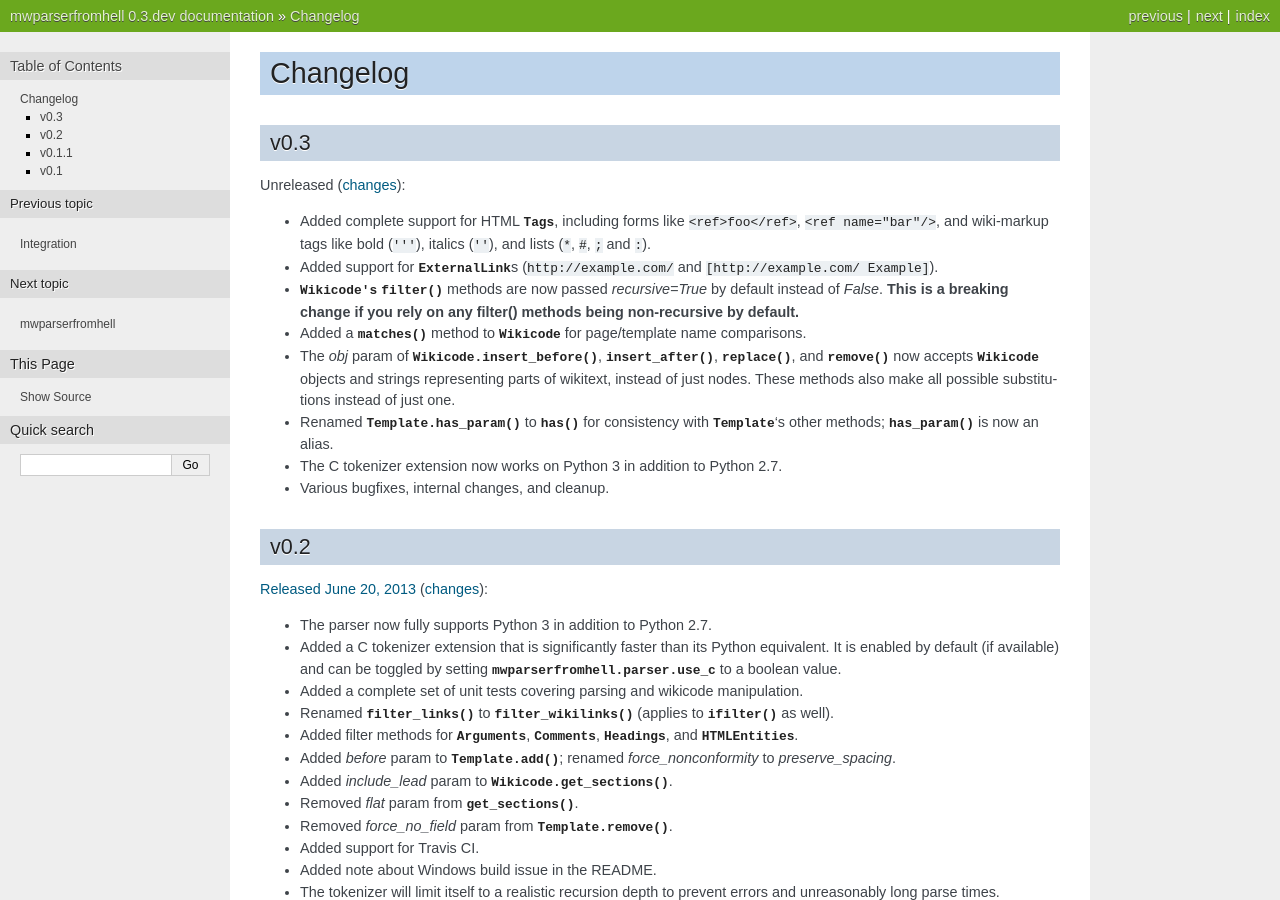
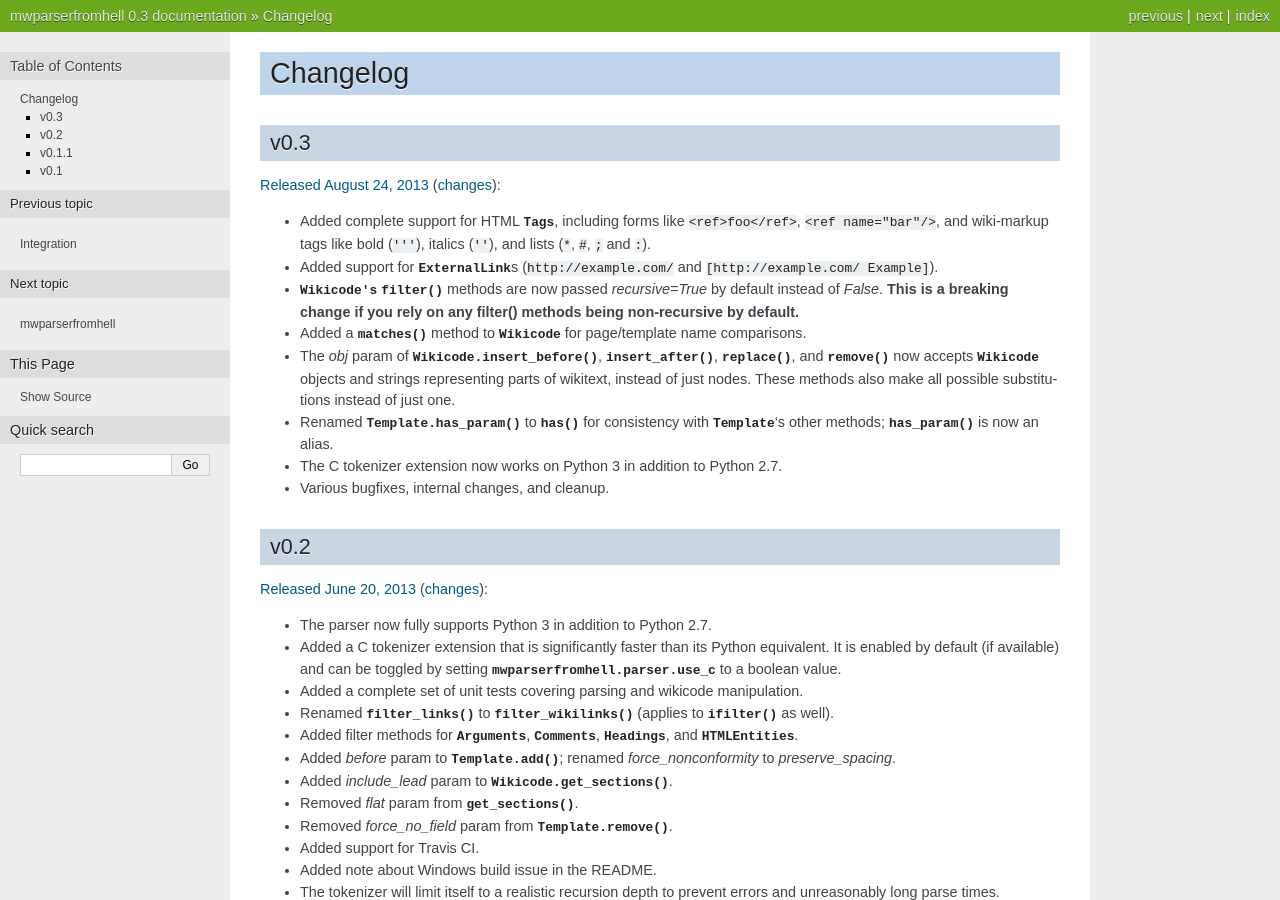
Before and after one commit to earwig/mwparserfromhell, a Sphinx documentation site: the page built from docs/changelog.rst, in a window 1280 px wide and 900 px high. Built offline with Sphinx 7.4.7, drawn with Linux system fonts in a browser that asks for light colours; some of the changed text lies outside the part shown.

Commit message:
release/0.3

```diff
--- a/docs/changelog.rst
+++ b/docs/changelog.rst
@@ -4,8 +4,8 @@
 v0.3
 ----
 
-Unreleased
-(`changes <https://github.com/earwig/mwparserfromhell/compare/v0.2...develop>`__):
+`Released August 24, 2013 <https://github.com/earwig/mwparserfromhell/tree/v0.3>`_
+(`changes <https://github.com/earwig/mwparserfromhell/compare/v0.2...v0.3>`__):
 
 - Added complete support for HTML :py:class:`Tags <.Tag>`, including forms like
   ``<ref>foo</ref>``, ``<ref name="bar"/>``, and wiki-markup tags like bold
--- a/mwparserfromhell/__init__.py
+++ b/mwparserfromhell/__init__.py
@@ -31,7 +31,7 @@
 __author__ = "Ben Kurtovic"
 __copyright__ = "Copyright (C) 2012, 2013 Ben Kurtovic"
 __license__ = "MIT License"
-__version__ = "0.3.dev"
+__version__ = "0.3"
 __email__ = "ben.kurtovic@verizon.net"
 
 from . import (compat, definitions, nodes, parser, smart_list, string_mixin,
--- a/setup.py
+++ b/setup.py
@@ -47,13 +47,13 @@
     keywords = "earwig mwparserfromhell wikipedia wiki mediawiki wikicode template parsing",
     license = "MIT License",
     classifiers = [
-        "Development Status :: 3 - Alpha",
+        "Development Status :: 4 - Beta",
         "Environment :: Console",
         "Intended Audience :: Developers",
         "License :: OSI Approved :: MIT License",
         "Operating System :: OS Independent",
         "Programming Language :: Python :: 2.7",
-        "Programming Language :: Python :: 3",
+        "Programming Language :: Python :: 3.3",
         "Topic :: Text Processing :: Markup"
     ],
 )
```
Also changed, not shown: 1 other file.
